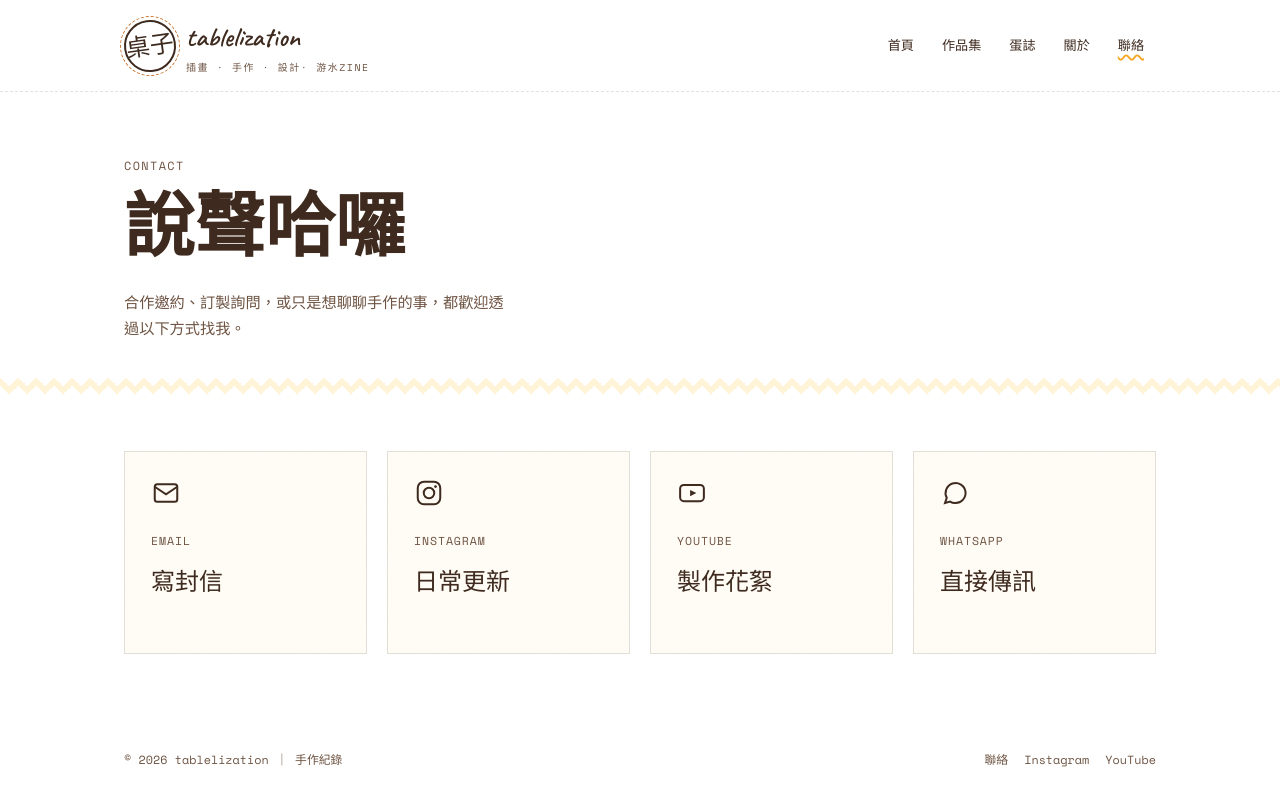
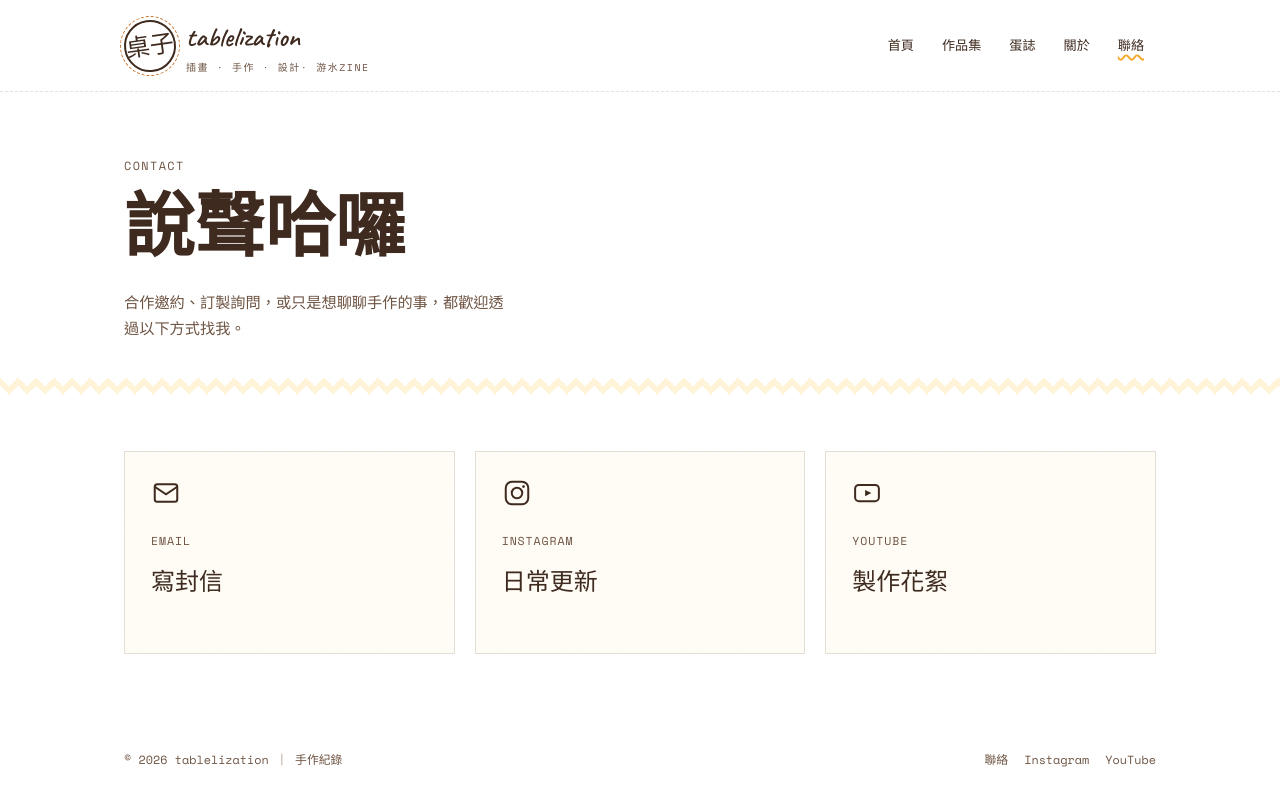
Before and after one commit to tablelization/hotable, a plain HTML site: page contact.html in a window 1280 px wide. Drawn offline with nearby package versions, Linux system fonts and the light colour scheme.

Commit message:
Update contact.html

```diff
--- a/contact.html
+++ b/contact.html
@@ -47,32 +47,28 @@
     <div class="wrap contact-grid">
 
       <!-- 將 mailto 換成你的實際電郵地址 -->
-      <a class="contact-card reveal" href="mailto:hello@tablelization.com">
+      <a class="contact-card reveal" href="mailto:tablelization@gmail.com">
         <svg class="icon" viewBox="0 0 24 24" fill="none" stroke="currentColor" stroke-width="1.6"><rect x="3" y="5" width="18" height="14" rx="2"/><path d="M3 7l9 6 9-6"/></svg>
         <p class="label">Email</p>
         <p class="value">寫封信</p>
       </a>
 
       <!-- 將連結換成你的 Instagram 帳號網址 -->
-      <a class="contact-card reveal" href="https://www.instagram.com/tableblublublu" target="_blank" rel="noopener">
+      <a class="contact-card reveal" href="https://www.instagram.com/tablelization2.0" target="_blank" rel="noopener">
         <svg class="icon" viewBox="0 0 24 24" fill="none" stroke="currentColor" stroke-width="1.6"><rect x="3" y="3" width="18" height="18" rx="5"/><circle cx="12" cy="12" r="4.2"/><circle cx="17.2" cy="6.8" r="1.1" fill="currentColor" stroke="none"/></svg>
         <p class="label">Instagram</p>
         <p class="value">日常更新</p>
       </a>
 
       <!-- 將連結換成你的 YouTube 頻道網址 -->
-      <a class="contact-card reveal" href="https://www.youtube.com/" target="_blank" rel="noopener">
+      <a class="contact-card reveal" href="https://www.youtube.com/@tablelization" target="_blank" rel="noopener">
         <svg class="icon" viewBox="0 0 24 24" fill="none" stroke="currentColor" stroke-width="1.6"><rect x="2.5" y="5.5" width="19" height="13" rx="3"/><path d="M10.5 9.5l5 2.5-5 2.5z" fill="currentColor" stroke="none"/></svg>
         <p class="label">YouTube</p>
         <p class="value">製作花絮</p>
       </a>
 
-      <!-- 如需 WhatsApp，將 852XXXXXXXX 換成你的號碼 -->
-      <a class="contact-card reveal" href="https://wa.me/852XXXXXXXX" target="_blank" rel="noopener">
-        <svg class="icon" viewBox="0 0 24 24" fill="none" stroke="currentColor" stroke-width="1.6"><path d="M4 20l1.4-4.2A8 8 0 1112 20a7.9 7.9 0 01-4-1.1z"/></svg>
-        <p class="label">WhatsApp</p>
-        <p class="value">直接傳訊</p>
-      </a>
+
+
 
     </div>
   </section>
@@ -84,7 +80,7 @@
     <div class="footer-links">
       <a href="contact.html">聯絡</a>
       <a href="https://www.instagram.com/tablelization2.0" target="_blank" rel="noopener">Instagram</a>
-      <a href="https://www.youtube.com/tablelization" target="_blank" rel="noopener">YouTube</a>
+      <a href="https://www.youtube.com/@tablelization" target="_blank" rel="noopener">YouTube</a>
     </div>
   </div>
 </footer>
```
